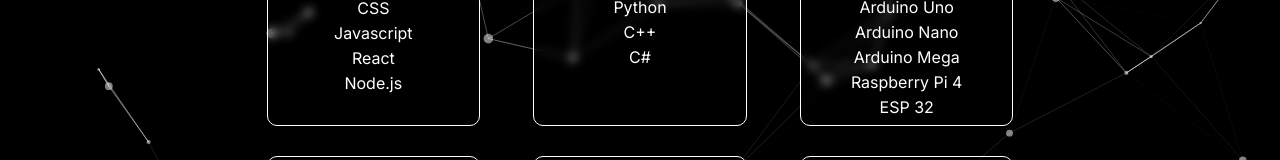
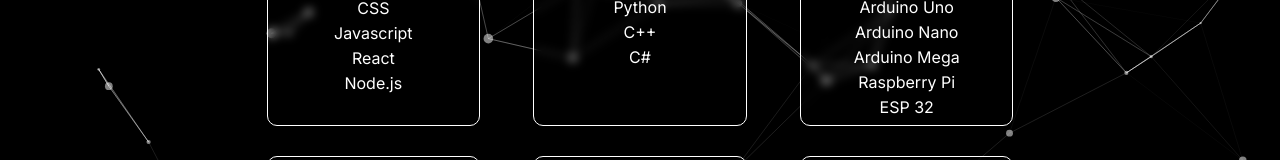
Before and after one commit to RyuKam1/portfolio-website, a Next.js app: page /myServices in a window 1280 px wide. Shown: the part 448-608 px from the top of the page. Built offline with nearby package versions, Linux system fonts and the light colour scheme.

Commit message:
quotes problem and added info

```diff
--- a/src/app/about/page.jsx
+++ b/src/app/about/page.jsx
@@ -238,7 +238,7 @@
                     </i>
                   </h3>
                   <h4 className={styles.timeline_title}>
-                    Apprenticeship in GITA "Akhmeta Tech Park"
+                    Apprenticeship in GITA &quot;Akhmeta Tech Park&quot;
                   </h4>
                   <p className={styles.timeline_text}>
                     I started Apprenticeship in Akhmeta Tech Park, which is
--- a/src/app/myServices/page.jsx
+++ b/src/app/myServices/page.jsx
@@ -118,7 +118,7 @@
                   <p>Arduino Uno</p>
                   <p>Arduino Nano</p>
                   <p>Arduino Mega</p>
-                  <p>Raspberry Pi 4</p>
+                  <p>Raspberry Pi</p>
                   <p>ESP 32</p>
                 </div>
               </div>
```
